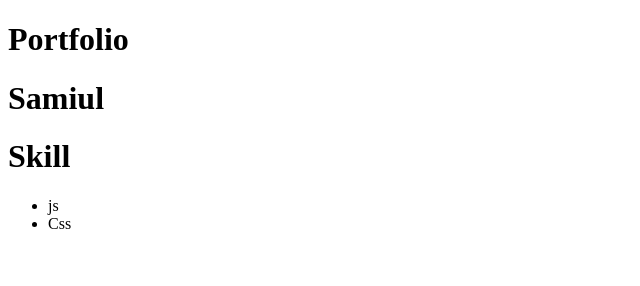
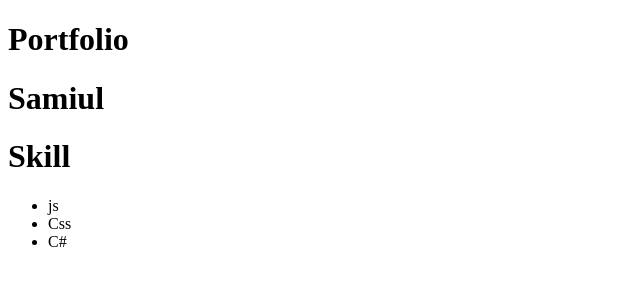
Before and after one commit to samiulhasansiam556/git-test, a plain HTML site: page index.html in a window 1280 px wide. Shown: the full height of the page, 0-640 px from the left. Drawn offline with Linux system fonts and the light colour scheme.

Commit message:
added more skill from skill branch

```diff
--- a/index.html
+++ b/index.html
@@ -15,6 +15,7 @@
       <ul>
         <li>js</li>
         <li>Css</li>
+        <li>C#</li>
       </ul>
 
 
```
